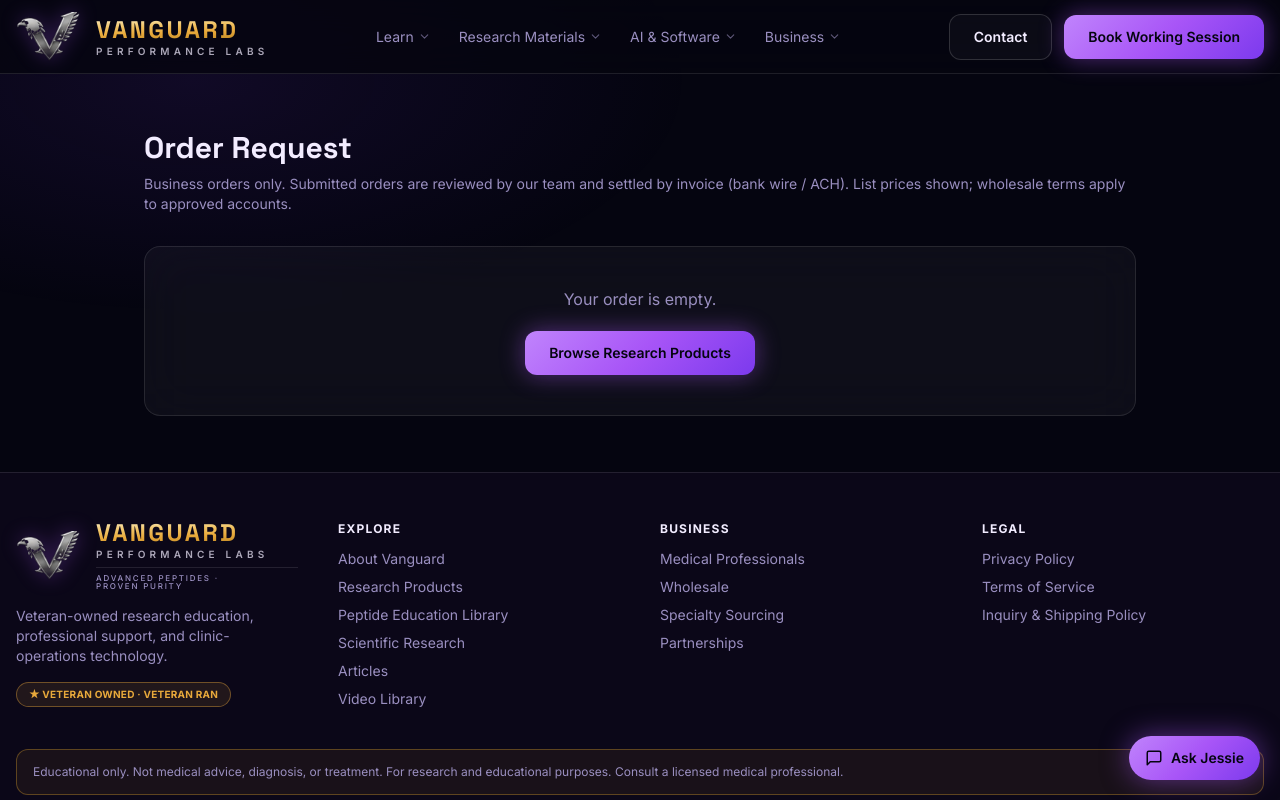
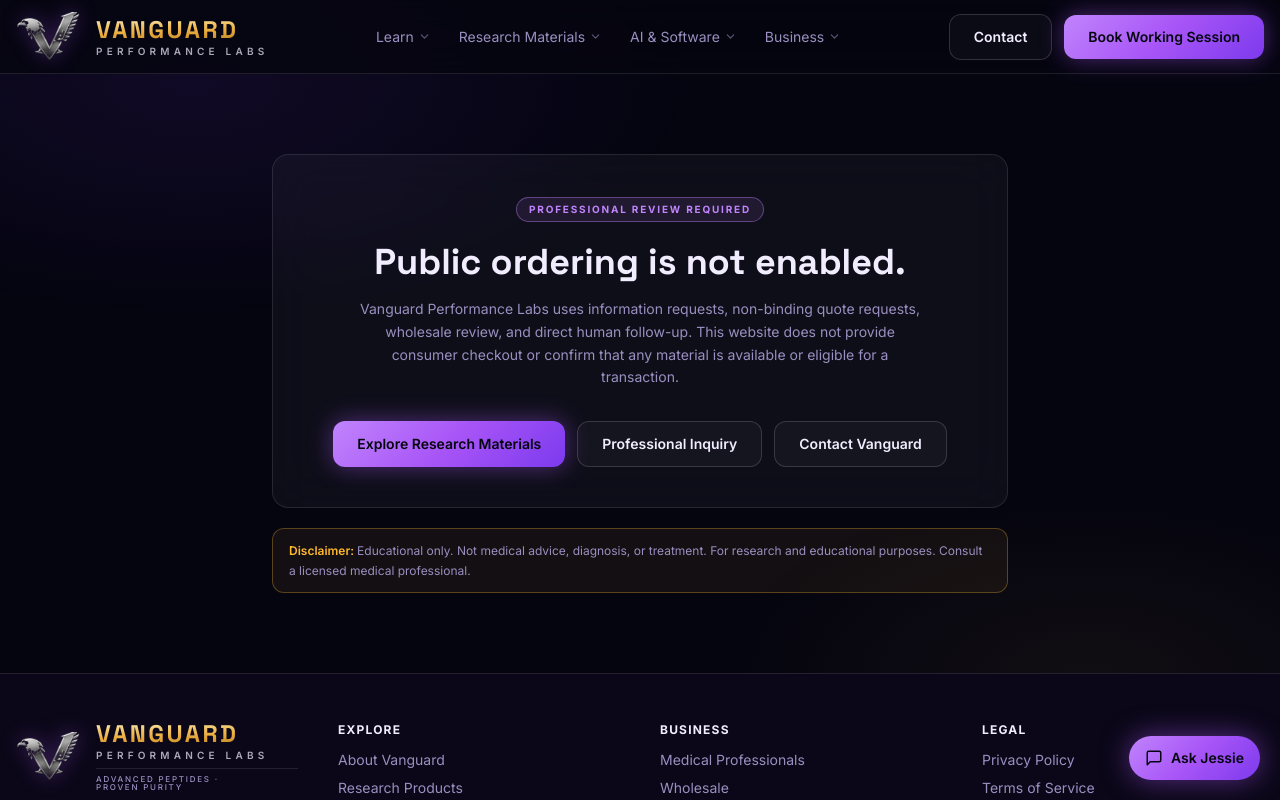
Before and after one commit to Vanguard-Global-Logistics/Vanguard-Performance-Labs, a Next.js app: page /cart in a window 1280 px wide. Shown: the top 800 px of the page. Built offline with nearby package versions, Linux system fonts and the light colour scheme.

Commit message:
Replace public cart with professional inquiry notice

```diff
--- a/app/cart/page.tsx
+++ b/app/cart/page.tsx
@@ -1,60 +1,28 @@
-"use client";
-import Link from "next/link";
-import { Minus, Plus, Trash2 } from "lucide-react";
-import { useCart, lineKey } from "@/lib/cart";
 import { GlassCard, GlowButton, DisclaimerBanner } from "@/components/ui";
-import { ProductVial } from "@/components/product-vial";
 import { DISCLAIMER } from "@/lib/content";
 
+export const metadata = { title: "Professional Inquiry" };
+
 export default function CartPage() {
-  const { items, setQty, remove, subtotal, count } = useCart();
-
   return (
-    <div className="mx-auto max-w-5xl px-4 py-14">
-      <h1 className="font-display text-3xl font-black text-bone">Order Request</h1>
-      <p className="mt-2 text-sm text-muted">
-        Business orders only. Submitted orders are reviewed by our team and settled by invoice
-        (bank wire / ACH). List prices shown; wholesale terms apply to approved accounts.
-      </p>
-
-      {items.length === 0 ? (
-        <GlassCard className="mt-8 p-10 text-center">
-          <p className="text-muted">Your order is empty.</p>
-          <div className="mt-5"><GlowButton href="/products">Browse Research Products</GlowButton></div>
-        </GlassCard>
-      ) : (
-        <div className="mt-8 grid gap-6 lg:grid-cols-[1.5fr_1fr]">
-          <div className="space-y-3">
-            {items.map((it) => (
-              <GlassCard key={lineKey(it.slug, it.size)} className="flex items-center gap-4 p-4">
-                <div className="hidden sm:block"><ProductVial slug={it.slug} name={it.name} strength={it.size} size={44} /></div>
-                <div className="flex-1">
-                  <div className="font-display font-bold text-bone">{it.name} <span className="text-vanguard-violet">· {it.size}</span></div>
-                  <div className="text-xs text-muted">${it.listPrice.toFixed(2)} per vial</div>
-                </div>
-                <div className="flex items-center gap-2">
-                  <button aria-label="Decrease quantity" onClick={() => setQty(lineKey(it.slug, it.size), it.qty - 1)} className="grid h-8 w-8 place-items-center rounded-lg border border-white/10 text-bone hover:border-vanguard-violet/50"><Minus size={14} /></button>
-                  <span className="w-8 text-center text-sm font-bold text-bone tabular-nums">{it.qty}</span>
-                  <button aria-label="Increase quantity" onClick={() => setQty(lineKey(it.slug, it.size), it.qty + 1)} className="grid h-8 w-8 place-items-center rounded-lg border border-white/10 text-bone hover:border-vanguard-violet/50"><Plus size={14} /></button>
-                </div>
-                <div className="w-20 text-right text-sm font-bold text-bone tabular-nums">${(it.qty * it.listPrice).toFixed(2)}</div>
-                <button aria-label={`Remove ${it.name} ${it.size}`} onClick={() => remove(lineKey(it.slug, it.size))} className="text-muted hover:text-vanguard-rose"><Trash2 size={16} /></button>
-              </GlassCard>
-            ))}
-          </div>
-
-          <div>
-            <GlassCard className="p-5">
-              <div className="flex items-center justify-between text-sm text-muted"><span>Items</span><span className="tabular-nums">{count}</span></div>
-              <div className="mt-2 flex items-center justify-between text-sm text-muted"><span>Subtotal (list)</span><span className="tabular-nums font-bold text-bone">${subtotal.toFixed(2)}</span></div>
-              <div className="mt-1 text-[11px] text-muted">Shipping, terms, and final pricing confirmed on your invoice.</div>
-              <div className="mt-5"><GlowButton href="/checkout">Proceed to Checkout</GlowButton></div>
-              <div className="mt-3 text-center"><Link href="/products" className="text-xs text-vanguard-violet hover:underline">Continue browsing</Link></div>
-            </GlassCard>
-            <div className="mt-4"><DisclaimerBanner text={DISCLAIMER} /></div>
-          </div>
+    <div className="mx-auto max-w-3xl px-4 py-20">
+      <GlassCard className="p-8 text-center sm:p-10">
+        <div className="mx-auto inline-flex rounded-full border border-vanguard-violet/40 bg-vanguard-violet/10 px-3 py-1 text-[10px] font-bold uppercase tracking-[0.18em] text-vanguard-violet">
+          Professional review required
         </div>
-      )}
+        <h1 className="mt-5 font-display text-3xl font-black text-bone sm:text-4xl">
+          Public ordering is not enabled.
+        </h1>
+        <p className="mx-auto mt-4 max-w-xl text-sm leading-relaxed text-muted">
+          Vanguard Performance Labs uses information requests, non-binding quote requests, wholesale review, and direct human follow-up. This website does not provide consumer checkout or confirm that any material is available or eligible for a transaction.
+        </p>
+        <div className="mt-8 flex flex-wrap justify-center gap-3">
+          <GlowButton href="/products">Explore Research Materials</GlowButton>
+          <GlowButton href="/wholesale" variant="secondary">Professional Inquiry</GlowButton>
+          <GlowButton href="/contact" variant="secondary">Contact Vanguard</GlowButton>
+        </div>
+      </GlassCard>
+      <div className="mt-5"><DisclaimerBanner text={DISCLAIMER} /></div>
     </div>
   );
 }
```
